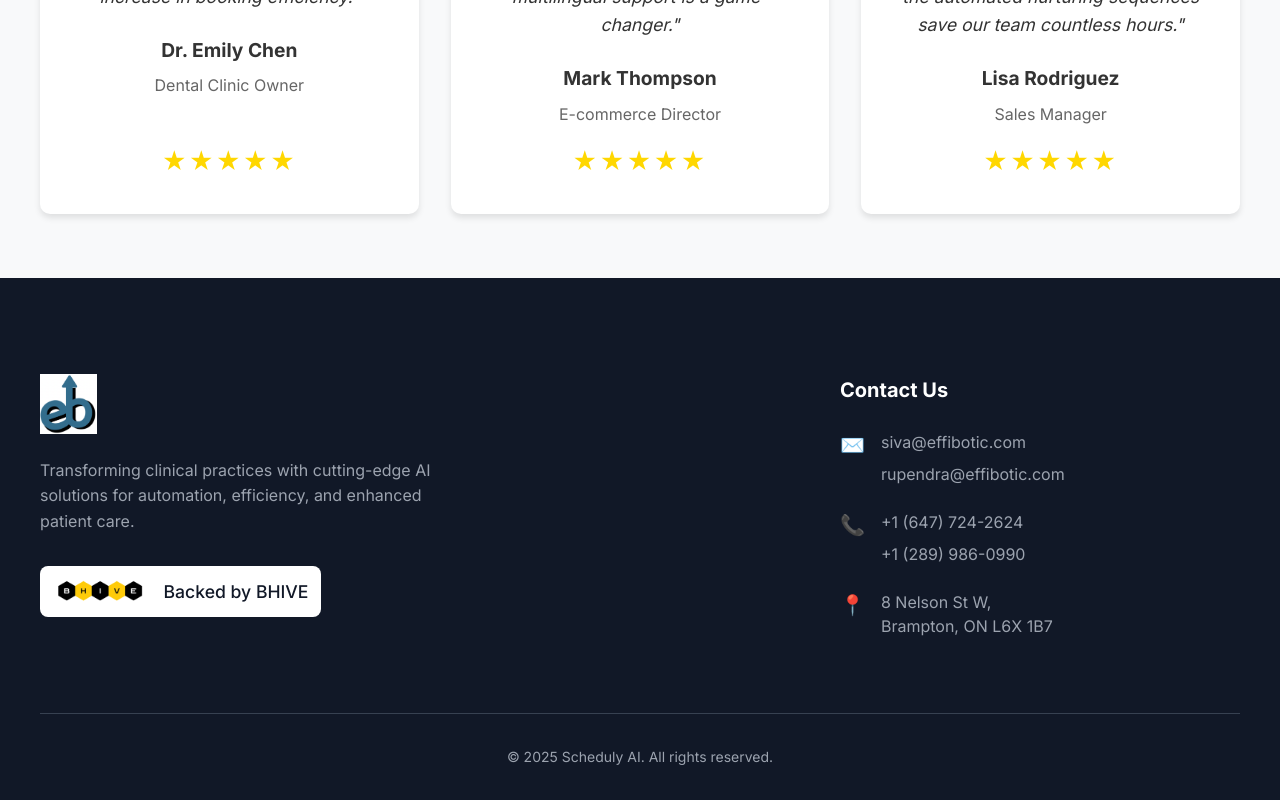
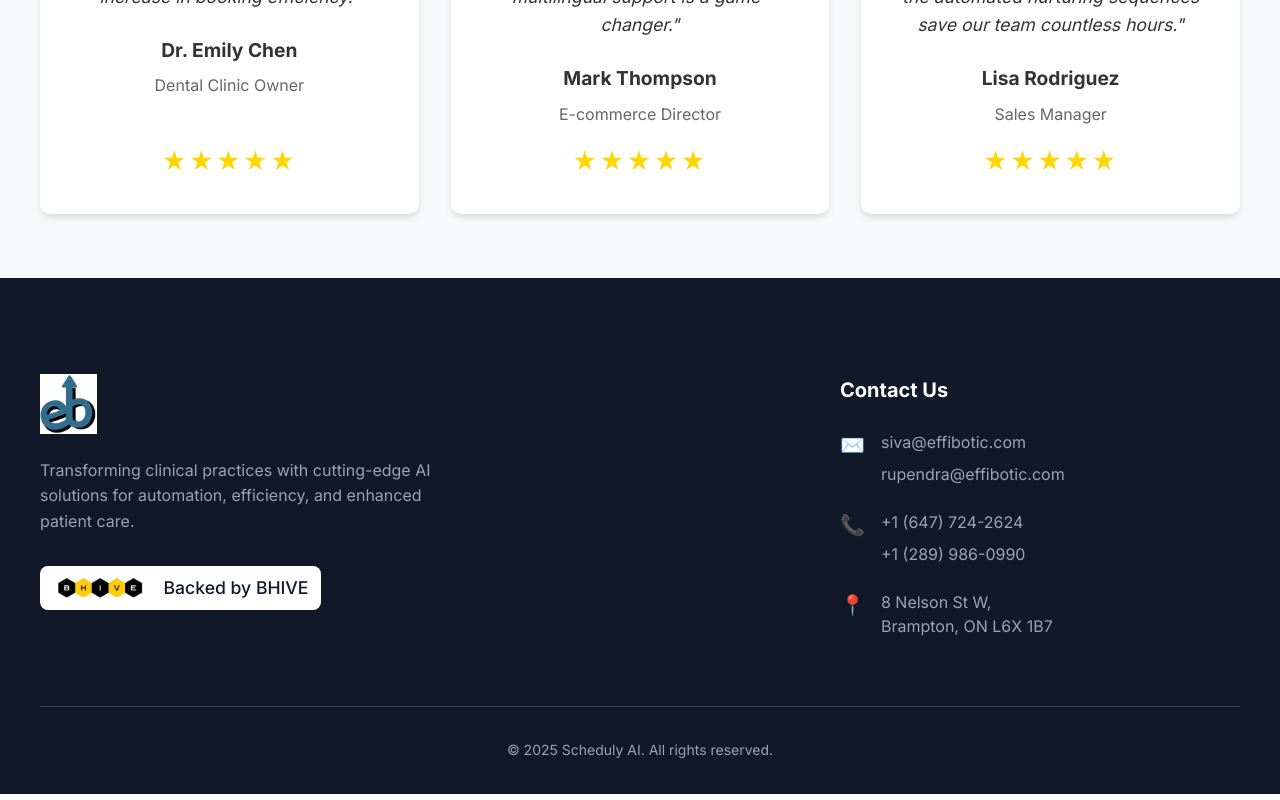
Before and after one commit to Jannatt22/Scheduly-AI, a React (Create React App) app: page / in a window 1280 px wide. Shown: the part 3132-3932 px from the top of the page. Built offline with nearby package versions, Linux system fonts and the light colour scheme.

Commit message:
size change bhiv logo

```diff
--- a/src/App.css
+++ b/src/App.css
@@ -382,7 +382,7 @@ body {
   align-items: center;
   gap: 1rem;
   background: rgb(255, 255, 255);
-  padding: 0.7rem 0.80rem;
+  padding: 0.5rem 0.80rem;
   border-radius: 8px;
   margin-bottom: 2rem;
   width: fit-content;
```
